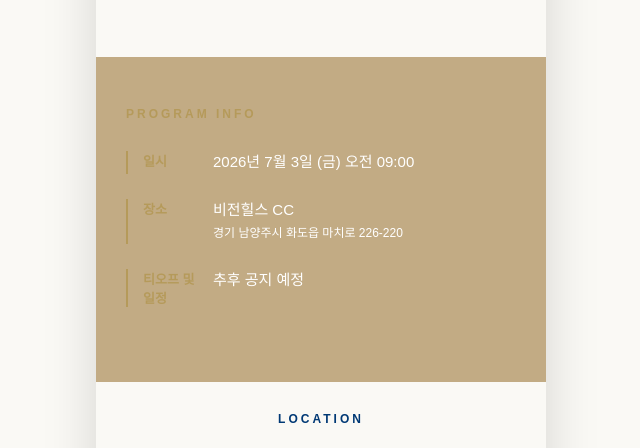
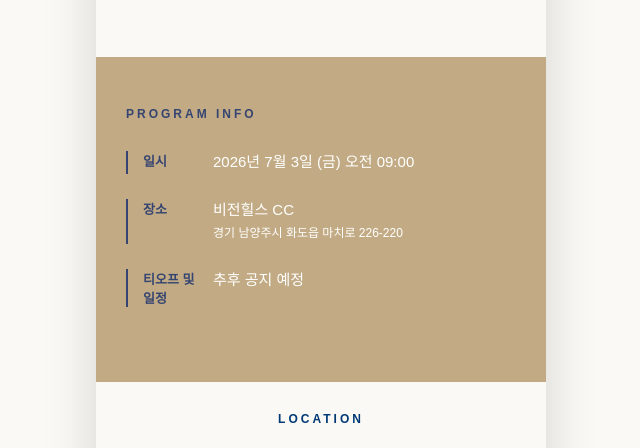
Before and after one commit to edbacks/lionopen-invitation3, a plain HTML site: page index.html in a window 1280 px wide. Shown: the part 867-1315 px from the top of the page, without its empty margins (319-959 px from the left). Drawn offline with nearby package versions, Linux system fonts and the light colour scheme.

Commit message:
Change PROGRAM INFO bar and labels to #354471

```diff
--- a/index.html
+++ b/index.html
@@ -94,10 +94,10 @@
         .info-row {
             display: flex;
             margin-bottom: 25px;
-            border-left: 2px solid var(--lion-gold);
+            border-left: 2px solid #354471;
             padding-left: 15px;
         }
-        .info-col-label { font-size: 13px; color: var(--lion-gold); width: 70px; font-weight: 700; }
+        .info-col-label { font-size: 13px; color: #354471; width: 70px; font-weight: 700; }
         .info-col-val { font-size: 15px; font-weight: 400; flex: 1; line-height: 1.5; }
 
         /* 🗺️ [성우님 요청 반영] 네이버 지도 UI 컴포넌트 구역 */
@@ -346,7 +346,7 @@
         </div>
 
         <div class="info-container">
-            <span class="section-label" style="margin-bottom:30px; color:var(--lion-gold);">PROGRAM INFO</span>
+            <span class="section-label" style="margin-bottom:30px; color:#354471;">PROGRAM INFO</span>
             <div class="info-row" data-aos="fade-right">
                 <div class="info-col-label">일시</div>
                 <div class="info-col-val">2026년 7월 3일 (금) 오전 09:00</div>
```
